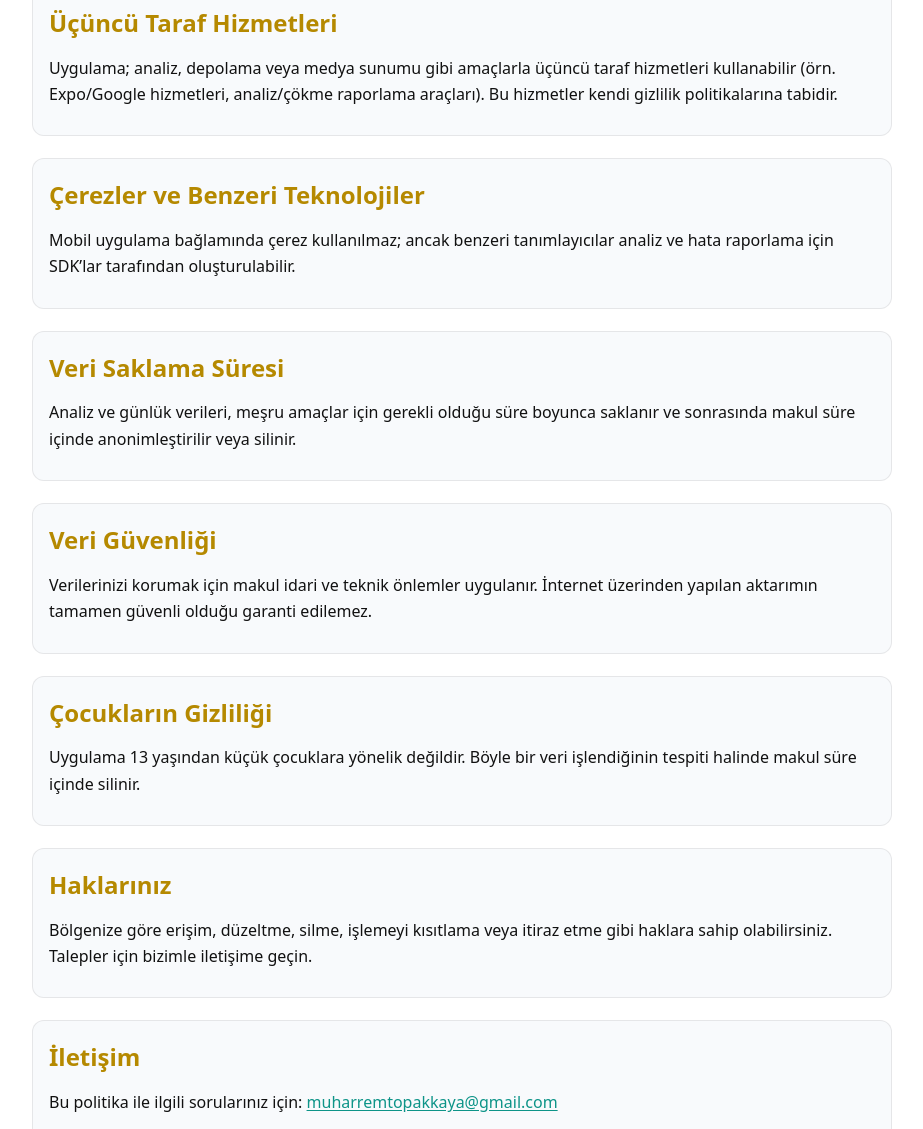
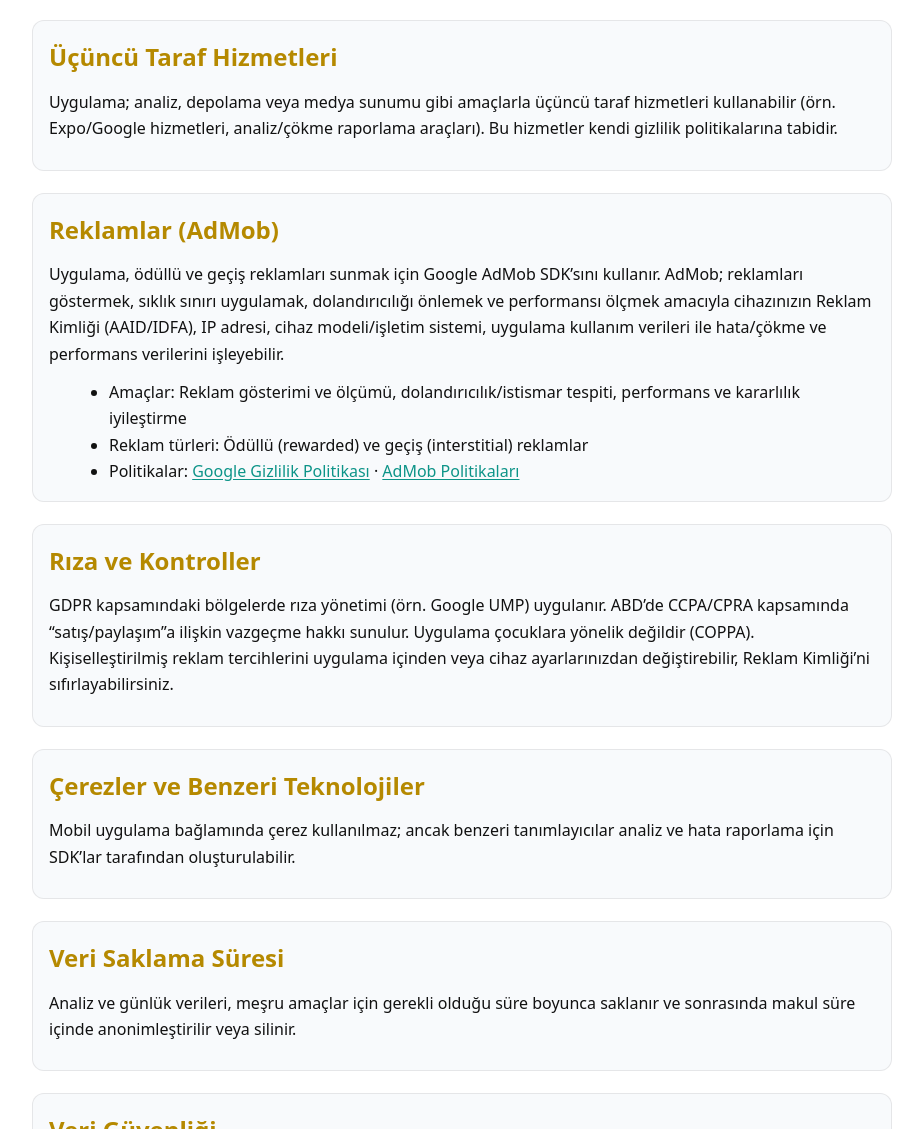
Before and after one commit to muharremosmantopakkaya/Whos-That-Footballer-Privacy, a plain HTML site: page index.html in a window 1280 px wide. Shown: the part 905-2034 px from the top of the page, without its empty margins (178-1101 px from the left). Drawn offline with Linux system fonts and the light colour scheme.

Commit message:
Add AdMob section and compliance notes; update README and date

```diff
--- a/index.html
+++ b/index.html
@@ -49,7 +49,7 @@
         <div class="logo" aria-hidden="true"></div>
         <div>
           <h1 style="margin:0">Gizlilik Politikası</h1>
-          <small class="muted">Son güncelleme: 23 Eylül 2025</small>
+          <small class="muted">Son güncelleme: 24 Eylül 2025</small>
         </div>
       </div>
     </header>
@@ -60,6 +60,8 @@
         <a href="#veriler">Topladığımız Veriler</a>
         <a href="#kullanim">Verilerin Kullanım Amaçları</a>
         <a href="#ucuncu-taraf">Üçüncü Taraf Hizmetleri</a>
+        <a href="#reklamlar">Reklamlar (AdMob)</a>
+        <a href="#riza">Rıza ve Kontroller</a>
         <a href="#cerezler">Çerezler ve Benzeri Teknolojiler</a>
         <a href="#saklama">Veri Saklama Süresi</a>
         <a href="#guvenlik">Veri Güvenliği</a>
@@ -97,6 +99,21 @@
     <section id="ucuncu-taraf" aria-labelledby="ucuncu-heading">
       <h2 id="ucuncu-heading">Üçüncü Taraf Hizmetleri</h2>
       <p>Uygulama; analiz, depolama veya medya sunumu gibi amaçlarla üçüncü taraf hizmetleri kullanabilir (örn. Expo/Google hizmetleri, analiz/çökme raporlama araçları). Bu hizmetler kendi gizlilik politikalarına tabidir.</p>
+    </section>
+
+    <section id="reklamlar" aria-labelledby="reklamlar-heading">
+      <h2 id="reklamlar-heading">Reklamlar (AdMob)</h2>
+      <p>Uygulama, ödüllü ve geçiş reklamları sunmak için Google AdMob SDK’sını kullanır. AdMob; reklamları göstermek, sıklık sınırı uygulamak, dolandırıcılığı önlemek ve performansı ölçmek amacıyla cihazınızın Reklam Kimliği (AAID/IDFA), IP adresi, cihaz modeli/işletim sistemi, uygulama kullanım verileri ile hata/çökme ve performans verilerini işleyebilir.</p>
+      <ul>
+        <li>Amaçlar: Reklam gösterimi ve ölçümü, dolandırıcılık/istismar tespiti, performans ve kararlılık iyileştirme</li>
+        <li>Reklam türleri: Ödüllü (rewarded) ve geçiş (interstitial) reklamlar</li>
+        <li>Politikalar: <a href="https://policies.google.com/privacy">Google Gizlilik Politikası</a> · <a href="https://support.google.com/admob/answer/6128543">AdMob Politikaları</a></li>
+      </ul>
+    </section>
+
+    <section id="riza" aria-labelledby="riza-heading">
+      <h2 id="riza-heading">Rıza ve Kontroller</h2>
+      <p>GDPR kapsamındaki bölgelerde rıza yönetimi (örn. Google UMP) uygulanır. ABD’de CCPA/CPRA kapsamında “satış/paylaşım”a ilişkin vazgeçme hakkı sunulur. Uygulama çocuklara yönelik değildir (COPPA). Kişiselleştirilmiş reklam tercihlerini uygulama içinden veya cihaz ayarlarınızdan değiştirebilir, Reklam Kimliği’ni sıfırlayabilirsiniz.</p>
     </section>
 
     <section id="cerezler" aria-labelledby="cerezler-heading">
```
Also changed, not shown: 1 other file.
